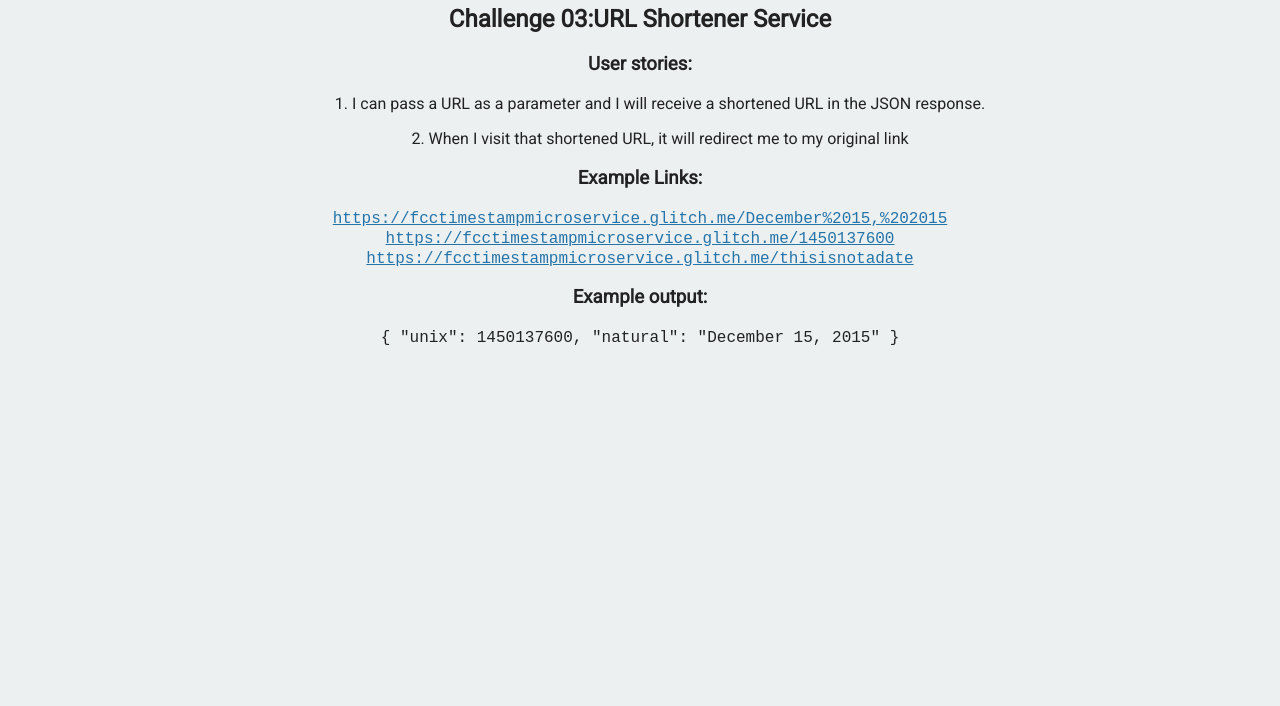
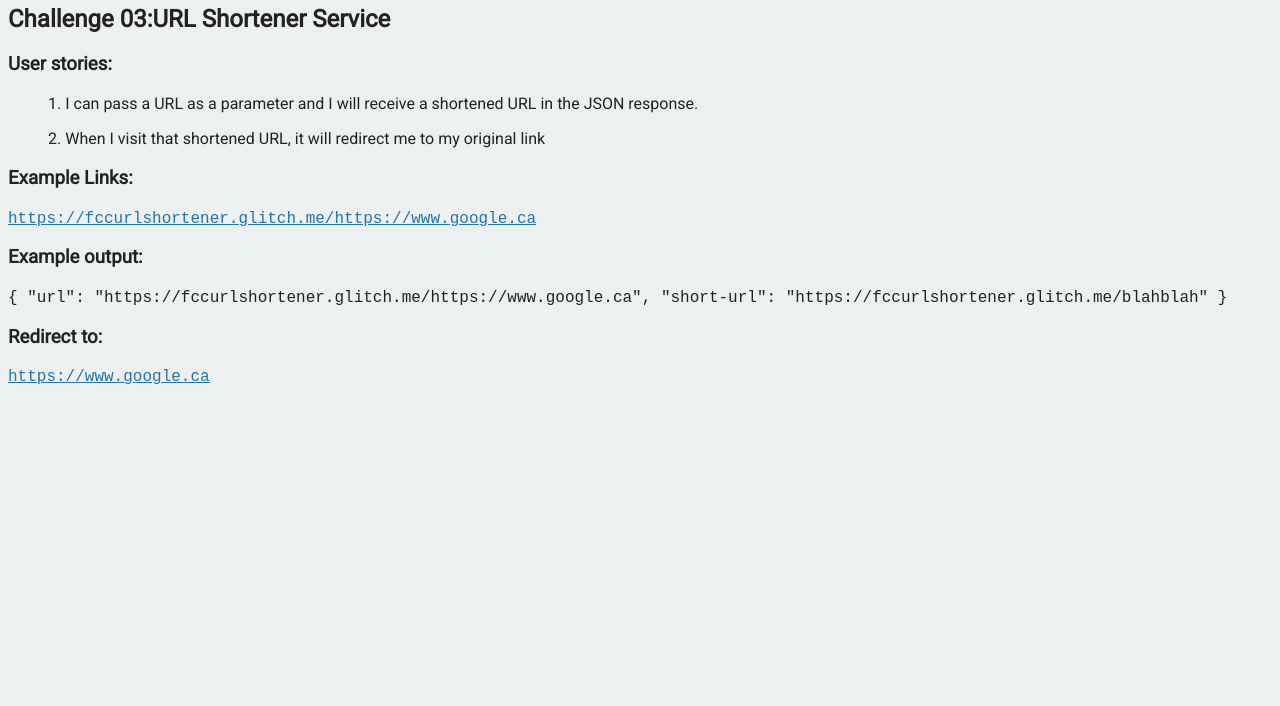
Before and after one commit to mtanzim/urlShorten, a website: page views/index.html in a window 1280 px wide. Shown: the part 94-800 px from the top of the page. Drawn offline with Linux system fonts and the light colour scheme.

Commit message:
🚖🏥 Checkpoint views/index.html:590980 public/style.css:590980 package.json:590980

```diff
--- a/package.json
+++ b/package.json
@@ -5,7 +5,7 @@
 	},
 	"main": "server.js",
 	"scripts": {
-		"start": "node server.js"
+		"start": "node index.js"
 	},
 	"engines": {
 		"node": "4.4.5"
--- a/public/style.css
+++ b/public/style.css
@@ -5,7 +5,7 @@ body {
 	font-size: 16px;
 	color: #222;
 	background-color: #ECF0F1;
-	text-align: center;
+	text-align: left;
 }
 
 .container {
--- a/views/index.html
+++ b/views/index.html
@@ -18,12 +18,12 @@
 
          <h3>Example Links:</h3>
          <p>
-           <code><a href="https://fccurlshortener.glitch.me/https://www.google.ca" target="_blank">https://fcctimestampmicroservice.glitch.me/December%2015,%202015</a></code><br/>
-           <code><a href="https://fcctimestampmicroservice.glitch.me/1450137600" target="_blank">https://fcctimestampmicroservice.glitch.me/1450137600</a></code><br/>
-           <code><a href="https://fcctimestampmicroservice.glitch.me/thisisnotadate" target="_blank">https://fcctimestampmicroservice.glitch.me/thisisnotadate</a></code>
+           <code><a href="https://fccurlshortener.glitch.me/https://www.google.ca" target="_blank">https://fccurlshortener.glitch.me/https://www.google.ca</a></code><br/>
         </p>
          <h3>Example output:</h3>
-         <p><code>{ "unix": 1450137600, "natural": "December 15, 2015" }</code></p>
+         <p><code>{ "url": "https://fccurlshortener.glitch.me/https://www.google.ca", "short-url": "https://fccurlshortener.glitch.me/blahblah" }</code></p>
+        <h3>Redirect to:</h3>
+         <code><a href="https://www.google.ca" target="_blank">https://www.google.ca</a></code>
       </div>
    </body>
 
```
